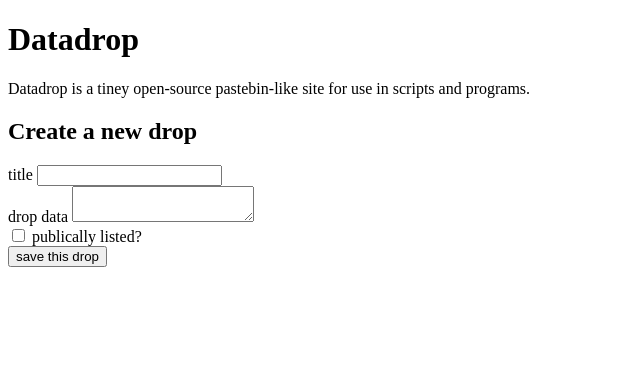
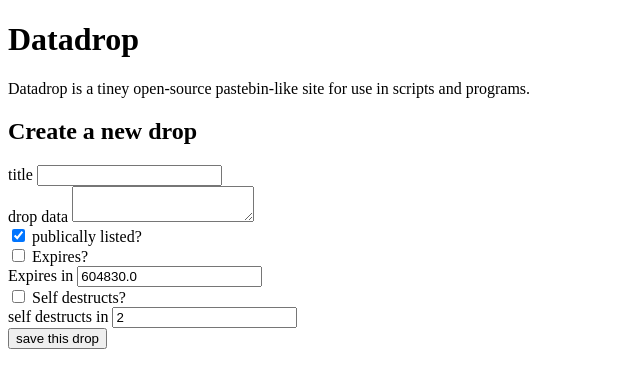
Before and after one commit to Oliver2213/datadrop, a Flask app: page / in a window 1280 px wide. Shown: the top 388 px of the page, without its empty margins (0-640 px from the left). Run offline with Flask 2, Linux system fonts and the light colour scheme; parts of the project's set-up code (start-up, migrations or seed data) failed here and were passed over; some libraries are stand-ins or nearby versions.

Commit message:
Update the index view to handle more parameters (expires, expires_in, self_destructs, self_destructs_in); update the DropForm to handle those params as well; make the create drop API view accept a more human-friendly time for expires_in (just like the index view form does);

```diff
--- a/app/forms.py
+++ b/app/forms.py
@@ -1,12 +1,18 @@
 # form classes
 
-from wtforms import BooleanField, RadioField, StringField, SubmitField, TextAreaField
+from wtforms import BooleanField, RadioField, StringField, SubmitField, TextAreaField, IntegerField
 from wtforms.validators import DataRequired
 from flask_wtf import FlaskForm
+
+from app import app
 
 
 class DropForm(FlaskForm):
 	title = StringField('title')
 	drop_data = TextAreaField('drop data', validators=[DataRequired("""You need to provide some data for this drop""")])
-	publicly_listed = BooleanField('publically listed?')
+	publicly_listed = BooleanField('publically listed?', default=app.config['DATADROP_DEFAULT_LISTED'])
+	expires = BooleanField(label='Expires?', default=app.config['DATADROP_DEFAULT_EXPIRES'], description='Should this drop expire (and delete itself) after a period of time?')
+	expires_in = StringField(label='Expires in', default=app.config['DATADROP_DEFAULT_EXPIRES_IN'], description='How long until this drop will expire; example values are 1 day, 2 weeks, 3 weeks 6 hours, 20 mins. This only applies if expires is checked.')
+	self_destructs = BooleanField(label='Self destructs?', default=app.config['DATADROP_DEFAULT_SELF_DESTRUCTS'], description='Should this drop delete itself after being viewd a certain number of times?')
+	self_destructs_in = IntegerField(label='self destructs in', default=app.config['DATADROP_DEFAULT_SELF_DESTRUCTS_IN'], description='How many times can this drop be retrieved / viewed until it deletes itself? This only applies if self destructs is checked.')
 	submit = SubmitField('save this drop')
--- a/app/templates/index.html
+++ b/app/templates/index.html
@@ -14,6 +14,10 @@
     {{ render_field(form.title) }}
     {{ render_field(form.drop_data) }}
     {{ render_checkbox_field(form.publicly_listed) }}
+    {{ render_checkbox_field(form.expires) }}
+    {{ render_field(form.expires_in) }}
+    {{ render_checkbox_field(form.self_destructs) }}
+    {{ render_field(form.self_destructs_in) }}
     {{ render_submit_field(form.submit) }}
 </form>
 
--- a/app/views/api.py
+++ b/app/views/api.py
@@ -2,6 +2,7 @@
 
 from collections import OrderedDict
 import datetime
+import pytimeparse
 from flask import jsonify, url_for, redirect, request
 
 from app import app, db, models, utils
@@ -22,8 +23,9 @@ def api_create_drop():
 	drop.publicly_listed = publicly_listed
 	expires = request.form.get('expires', app.config['DATADROP_DEFAULT_EXPIRES'])
 	drop.expires = expires
-	expires_in = int(request.form.get('expires_in', app.config['DATADROP_DEFAULT_EXPIRES_IN']))
-	drop.expires_in = expires_in
+	expires_in_string = request.form.get('expires_in', app.config['DATADROP_DEFAULT_EXPIRES_IN'])
+	# set the parsed expire time (in seconds); if it's invalid, the default is used
+	drop.expires_in = pytimeparse.parse(expires_in_string)
 	self_destructs = request.form.get('self_destructs', app.config['DATADROP_DEFAULT_SELF_DESTRUCTS'])
 	drop.self_destructs = self_destructs
 	self_destructs_in = int(request.form.get('self_destructs_in', app.config['DATADROP_DEFAULT_SELF_DESTRUCTS_IN']))
--- a/app/views/index.py
+++ b/app/views/index.py
@@ -2,6 +2,7 @@
 
 import datetime
 from flask import flash, render_template, redirect, url_for
+import pytimeparse
 from app import app, db, models
 from app.forms import DropForm
 
@@ -17,7 +18,17 @@ def index():
 		drop.created_at = datetime.datetime.utcnow()
 		drop.data = form.drop_data.data
 		drop.publicly_listed = form.publicly_listed.data
-		# more options will go here once the basics are working
+		drop.expires = form.expires
+		if form.expires_in.data != None:
+			expires_in = pytimeparse.parse(form.expires_in.data)
+			if expires_in != None:
+				drop.expires_in = expires_in
+			else: # the string provided in the post request isn't valid
+				drop.expires_in = app.config['DATADROP_DEFAULT_EXPIRES_IN']
+				flash("The given expiration time isn't valid; defaulted to {}.".format(app.config['DATADROP_DEFAULT_EXPIRES_IN']))
+		drop.self_destructs = form.self_destructs
+		if form.self_destructs_in.data != None:
+			drop.self_destructs_in = form.self_destructs_in.data
 		db.save(drop)
 		# now that the drop is in the database (and has a unique urlstring), redirect the user to it's page
 		return redirect(url_for('show_drop', urlstring=drop.urlstring))
```
